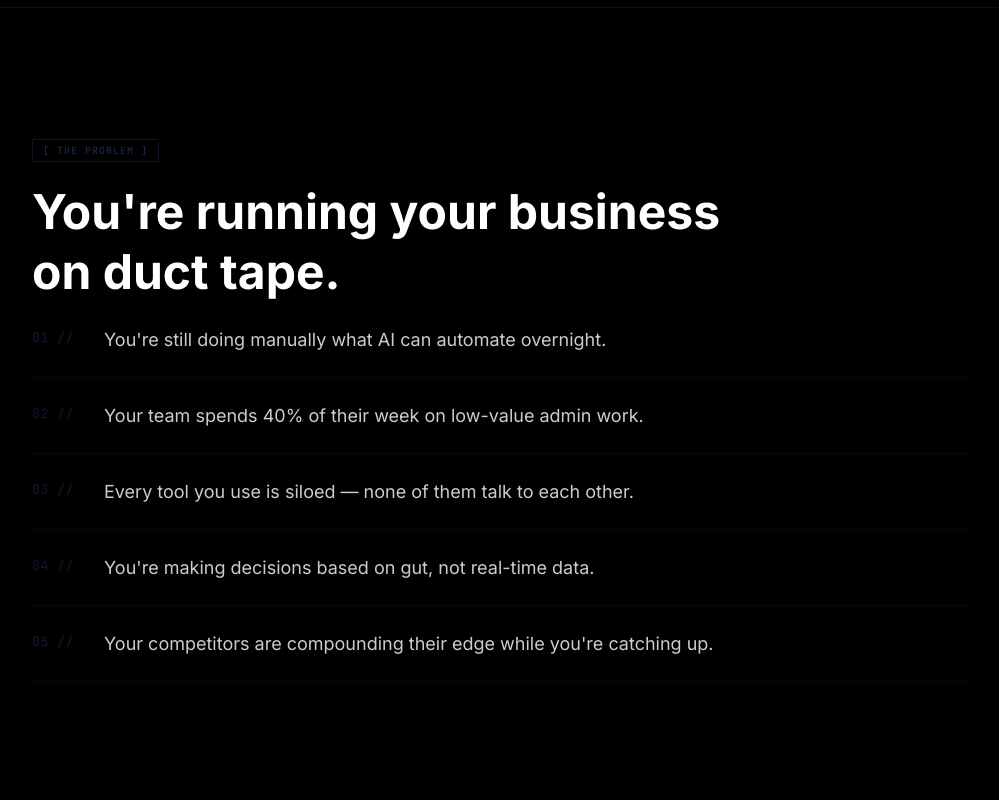
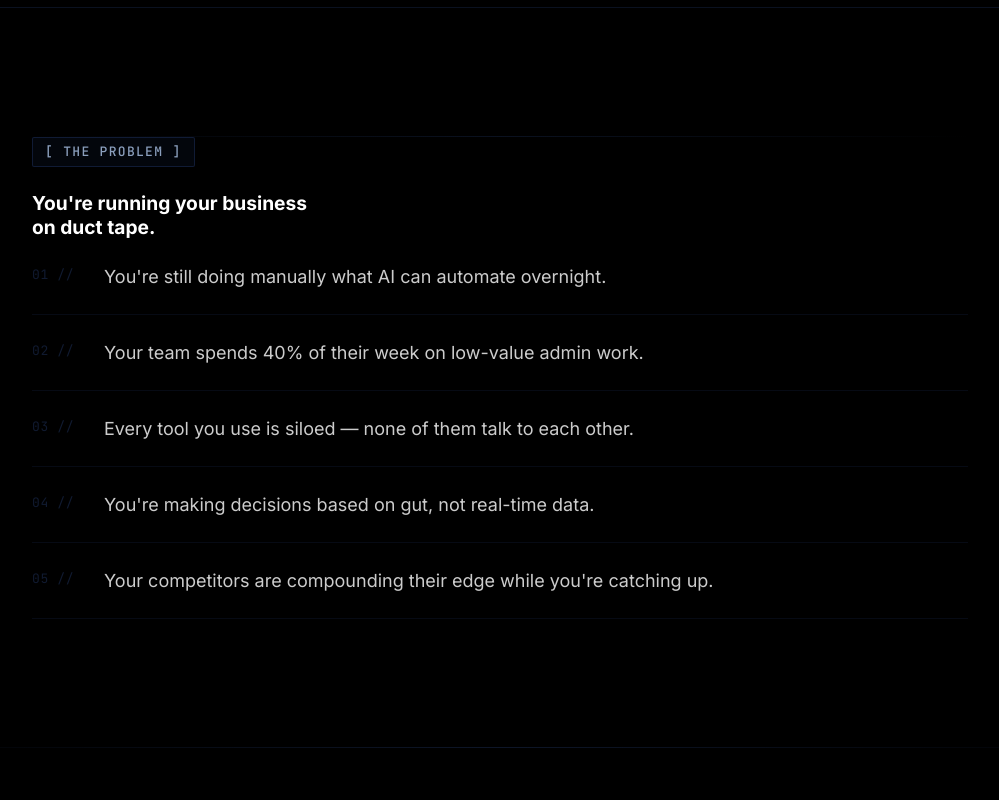
Before and after one commit to Notverysocial/nmc-os, a Next.js app: page / in a window 1280 px wide. Shown: the part 840-1640 px from the top of the page, without its empty margins (140-1139 px from the left). Built offline with nearby package versions, Linux system fonts and the light colour scheme.

Commit message:
Visual upgrade: Refined section pills with gradient dividers and pure white headlines

```diff
--- a/src/app/globals.css
+++ b/src/app/globals.css
@@ -113,15 +113,16 @@ body::before {
 /* Section pill */
 .section-pill {
   display: inline-block;
-  padding: 3px 10px;
+  padding: 4px 12px;
   font-family: var(--font-jetbrains), monospace;
-  font-size: 10px;
+  font-size: 13px;
   font-weight: 500;
   letter-spacing: 0.1em;
-  color: rgba(26, 43, 80, 0.9);
-  border: 1px solid rgba(26, 43, 80, 0.5);
+  color: #8b9fbd;
+  background: rgba(26, 43, 80, 0.15);
+  border: 1px solid rgba(26, 43, 80, 0.6);
   border-radius: 2px;
-  margin-bottom: 1.25rem;
+  margin-bottom: 1.5rem;
   text-transform: uppercase;
 }
 
--- a/src/components/SPAPage.tsx
+++ b/src/components/SPAPage.tsx
@@ -29,15 +29,26 @@ const viewportOpts = { once: true, margin: "-80px" };
 
 function Pill({ label }: { label: string }) {
   return (
-    <div className="section-pill">{label}</div>
+    <>
+      <div
+        className="w-full h-px mb-16"
+        style={{ background: 'linear-gradient(90deg, transparent, rgba(26, 43, 80, 0.4), transparent)' }}
+      />
+      <div className="section-pill">{label}</div>
+    </>
   );
 }
 
 function SectionHeading({ children, className = "" }: { children: React.ReactNode; className?: string }) {
   return (
     <h2
-      className={`text-4xl md:text-5xl font-bold text-white leading-tight ${className}`}
-      style={{ fontFamily: "var(--font-inter)" }}
+      className={`text-4xl md:text-5xl font-bold leading-tight ${className}`}
+      style={{
+        fontFamily: "var(--font-inter)",
+        color: "#FFFFFF",
+        opacity: 1,
+        fontSize: "1.2em"
+      }}
     >
       {children}
     </h2>
@@ -819,7 +830,7 @@ export default function SPAPage() {
                   fontFamily: "var(--font-inter)",
                   fontSize: "1rem",
                   fontWeight: 600,
-                  color: "#cccccc",
+                  color: "#ffffff",
                   marginBottom: "1rem",
                 }}
               >
@@ -1009,7 +1020,7 @@ export default function SPAPage() {
                   fontFamily: "var(--font-jetbrains)",
                   fontSize: "12px",
                   letterSpacing: "0.12em",
-                  color: "#666666",
+                  color: "#ffffff",
                   textTransform: "uppercase",
                   marginBottom: "1rem",
                 }}
```
